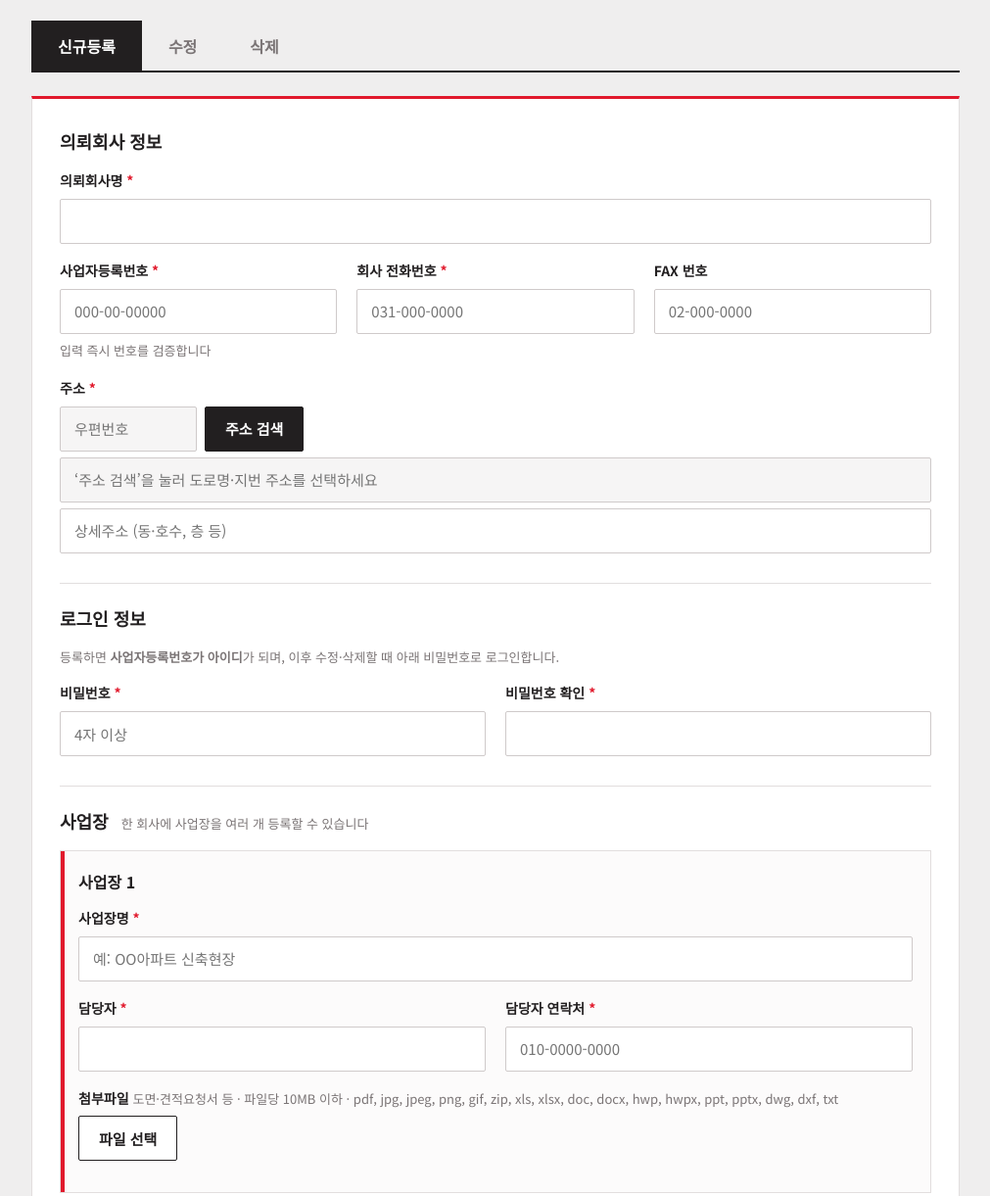
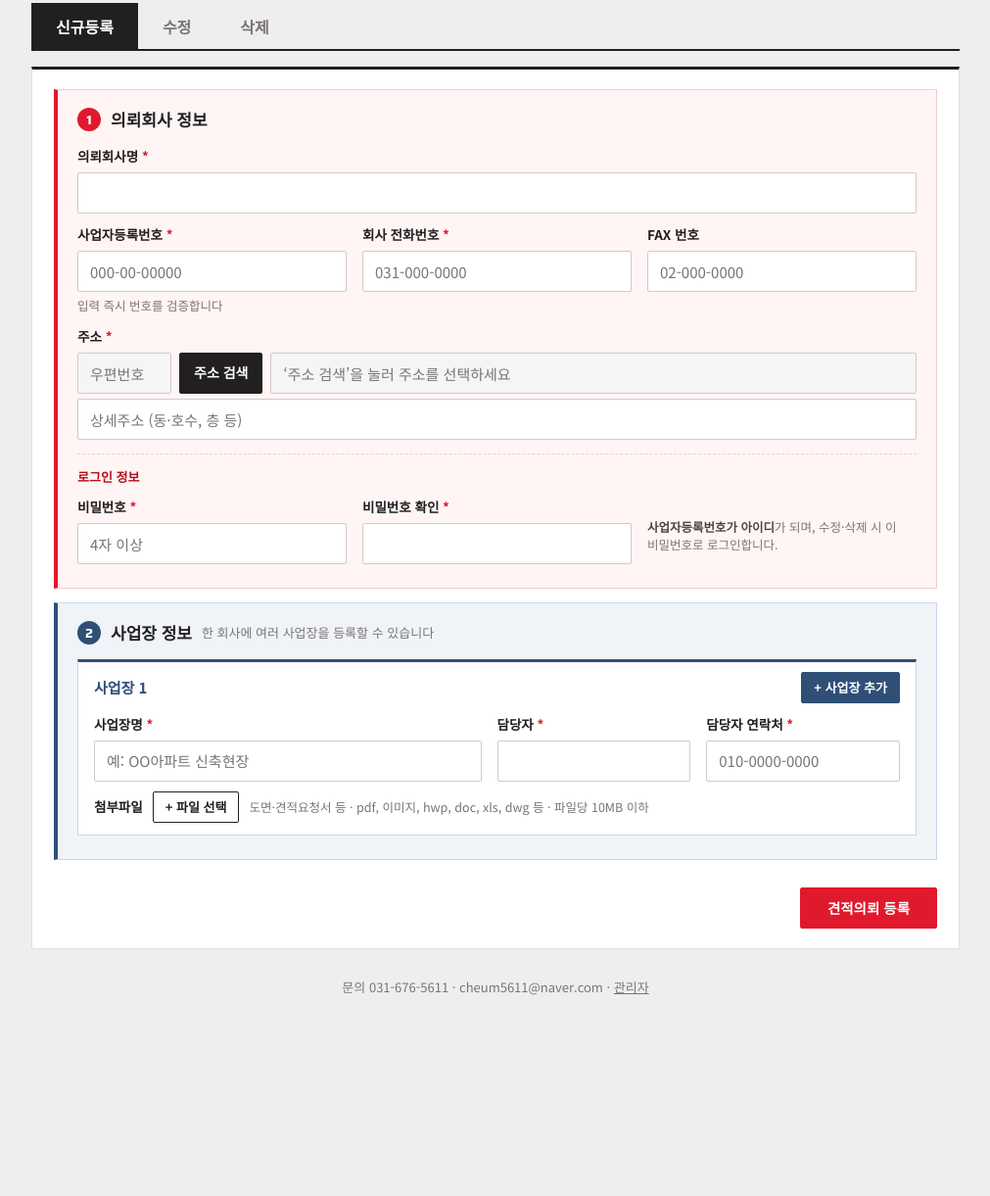
Before and after one commit to dkihm60/cheum-site, a plain HTML site: page quote.html in a window 1280 px wide. Shown: the part 236-1457 px from the top of the page at 98% size, without its empty margins (134-1145 px from the left). After the commit the page ends 1319 px from the top, so only its background shows below. Drawn offline with Linux system fonts and the light colour scheme.

Commit message:
견적의뢰 폼 디자인 개선: 사업장 추가 버튼 이동, 회사/사업장 색상 구분, 여백 정리
Co-Authored-By: Claude Sonnet 5.5 <noreply@anthropic.com>
Claude-Session: https://claude.ai/code/session_01J9Rya6xQNcW9osKxJpBpb3

```diff
--- a/assets/quote-form.js
+++ b/assets/quote-form.js
@@ -8,14 +8,17 @@
 
   function siteTpl(id) {
     return '<section class="q-site">' +
-      '<div class="q-site-hd"><b class="q-site-no">사업장</b><button type="button" class="q-link q-del" data-act="del-site">이 사업장 삭제</button></div>' +
-      '<div class="q-grid">' +
-      '<div class="q-f q-w2"><label for="sn' + id + '">사업장명 <i>*</i></label><input id="sn' + id + '" name="site_name" maxlength="100" placeholder="예: OO아파트 신축현장"></div>' +
+      '<div class="q-site-hd"><b class="q-site-no">사업장</b><span class="q-site-ops">' +
+      '<button type="button" class="q-btn q-btn-st q-btn-sm" data-act="add-site">+ 사업장 추가</button>' +
+      '<button type="button" class="q-link q-del" data-act="del-site">삭제</button></span></div>' +
+      '<div class="q-grid q-gs">' +
+      '<div class="q-f"><label for="sn' + id + '">사업장명 <i>*</i></label><input id="sn' + id + '" name="site_name" maxlength="100" placeholder="예: OO아파트 신축현장"></div>' +
       '<div class="q-f"><label for="sm' + id + '">담당자 <i>*</i></label><input id="sm' + id + '" name="manager" maxlength="50" autocomplete="off"></div>' +
       '<div class="q-f"><label for="sc' + id + '">담당자 연락처 <i>*</i></label><input id="sc' + id + '" name="contact" inputmode="tel" maxlength="14" placeholder="010-0000-0000" autocomplete="off"></div>' +
       '</div>' +
-      '<div class="q-f q-files-box"><span class="q-lbl">첨부파일 <small>도면·견적요청서 등 · 파일당 ' + C.MAX_MB + 'MB 이하 · ' + C.EXT_OK.join(', ') + '</small></span>' +
-      '<div><button type="button" class="q-btn q-btn-line" data-act="pick">파일 선택</button><input type="file" multiple hidden></div>' +
+      '<div class="q-files-box"><div class="q-fr"><span class="q-lbl">첨부파일</span>' +
+      '<button type="button" class="q-btn q-btn-line q-btn-sm" data-act="pick">+ 파일 선택</button><input type="file" multiple hidden>' +
+      '<small>도면·견적요청서 등 · pdf, 이미지, hwp, doc, xls, dwg 등 · 파일당 ' + C.MAX_MB + 'MB 이하</small></div>' +
       '<ul class="q-files"></ul></div>' +
       '</section>';
   }
@@ -23,33 +26,28 @@
   function tpl(mode) {
     var isNew = mode === 'new';
     return '<form class="q-form" novalidate autocomplete="off">' +
-      '<fieldset class="q-sec"><legend>의뢰회사 정보</legend><div class="q-grid">' +
-      '<div class="q-f q-w2"><label for="qf-name">의뢰회사명 <i>*</i></label><input id="qf-name" name="name" maxlength="100" autocomplete="organization"></div>' +
-      '<div class="q-g3 q-w2">' +
+      '<fieldset class="q-sec q-co"><legend><span class="q-no">1</span>의뢰회사 정보</legend>' +
+      '<div class="q-grid q-g1"><div class="q-f"><label for="qf-name">의뢰회사명 <i>*</i></label><input id="qf-name" name="name" maxlength="100" autocomplete="organization"></div></div>' +
+      '<div class="q-grid q-g3">' +
       '<div class="q-f"><label for="qf-biz">사업자등록번호 <i>*</i></label>' +
       '<input id="qf-biz" name="biz_no" inputmode="numeric" maxlength="12" placeholder="000-00-00000">' +
       '<small><em class="q-badge" data-biz aria-live="polite"></em> 입력 즉시 번호를 검증합니다</small></div>' +
       '<div class="q-f"><label for="qf-phone">회사 전화번호 <i>*</i></label><input id="qf-phone" name="phone" inputmode="tel" maxlength="14" placeholder="031-000-0000" autocomplete="tel"></div>' +
       '<div class="q-f"><label for="qf-fax">FAX 번호</label><input id="qf-fax" name="fax" inputmode="tel" maxlength="14" placeholder="02-000-0000"></div>' +
       '</div>' +
-      '<div class="q-f q-w2"><span class="q-lbl">주소 <i>*</i></span>' +
-      '<div class="q-inline"><input name="zipcode" class="q-zip" readonly placeholder="우편번호" aria-label="우편번호"><button type="button" class="q-btn" data-act="addr">주소 검색</button></div>' +
-      '<input name="address" readonly placeholder="‘주소 검색’을 눌러 도로명·지번 주소를 선택하세요" aria-label="주소">' +
+      '<div class="q-f q-addr"><span class="q-lbl">주소 <i>*</i></span>' +
+      '<div class="q-inline"><input name="zipcode" class="q-zip" readonly placeholder="우편번호" aria-label="우편번호"><button type="button" class="q-btn q-btn-sm2" data-act="addr">주소 검색</button>' +
+      '<input name="address" readonly placeholder="‘주소 검색’을 눌러 주소를 선택하세요" aria-label="주소"></div>' +
       '<input name="address_detail" maxlength="100" placeholder="상세주소 (동·호수, 층 등)" aria-label="상세주소"></div>' +
+      '<div class="q-sub-hd">' + (isNew ? '로그인 정보' : '비밀번호 변경') + '</div>' +
+      '<div class="q-grid q-g3">' +
+      '<div class="q-f"><label for="qf-pw">' + (isNew ? '비밀번호 <i>*</i>' : '새 비밀번호') + '</label><input id="qf-pw" name="password" type="password" maxlength="64" autocomplete="new-password" placeholder="4자 이상"></div>' +
+      '<div class="q-f"><label for="qf-pw2">비밀번호 확인' + (isNew ? ' <i>*</i>' : '') + '</label><input id="qf-pw2" name="password2" type="password" maxlength="64" autocomplete="new-password"></div>' +
+      '<p class="q-hint">' + (isNew ? '<b>사업자등록번호가 아이디</b>가 되며, 수정·삭제 시 이 비밀번호로 로그인합니다.' : '바꿀 때만 입력하세요. 비워 두면 유지됩니다.') + '</p>' +
       '</div></fieldset>' +
 
-      '<fieldset class="q-sec"><legend>' + (isNew ? '로그인 정보' : '비밀번호 변경') + '</legend>' +
-      '<p class="q-hint">' + (isNew
-        ? '등록하면 <b>사업자등록번호가 아이디</b>가 되며, 이후 수정·삭제할 때 아래 비밀번호로 로그인합니다.'
-        : '비밀번호를 바꿀 때만 입력하세요. 비워 두면 그대로 유지됩니다.') + '</p>' +
-      '<div class="q-grid">' +
-      '<div class="q-f"><label for="qf-pw">' + (isNew ? '비밀번호 <i>*</i>' : '새 비밀번호') + '</label><input id="qf-pw" name="password" type="password" maxlength="64" autocomplete="new-password" placeholder="4자 이상"></div>' +
-      '<div class="q-f"><label for="qf-pw2">비밀번호 확인' + (isNew ? ' <i>*</i>' : '') + '</label><input id="qf-pw2" name="password2" type="password" maxlength="64" autocomplete="new-password"></div>' +
-      '</div></fieldset>' +
-
-      '<fieldset class="q-sec"><legend>사업장 <small>한 회사에 사업장을 여러 개 등록할 수 있습니다</small></legend>' +
-      '<div class="q-sites"></div>' +
-      '<button type="button" class="q-btn q-btn-line q-add" data-act="add-site">+ 사업장 추가</button></fieldset>' +
+      '<fieldset class="q-sec q-st"><legend><span class="q-no">2</span>사업장 정보 <small>한 회사에 여러 사업장을 등록할 수 있습니다</small></legend>' +
+      '<div class="q-sites"></div></fieldset>' +
       '<p class="q-msg" role="alert" aria-live="assertive"></p>' +
       '</form>';
   }
@@ -91,6 +89,7 @@
       list.forEach(function (s, i) {
         s.querySelector('.q-site-no').textContent = '사업장 ' + (i + 1);
         s.querySelector('[data-act="del-site"]').hidden = list.length < 2;
+        s.querySelector('[data-act="add-site"]').hidden = i !== list.length - 1;
       });
     }
     function renderFiles(s) {
--- a/assets/quote.css
+++ b/assets/quote.css
@@ -2,68 +2,84 @@
 body.q-body{background:var(--mist);min-height:100vh}
 .q-hd-title{font-family:var(--f-lat);font-weight:600;letter-spacing:.14em;font-size:13px;color:var(--mute);text-transform:uppercase}
 .q-home{margin-left:auto;height:38px;padding:0 16px;font-size:14px}
-.q-wrap{max-width:980px;margin:0 auto;padding:40px var(--gut-r) 80px var(--gut)}
+.q-wrap{max-width:980px;margin:0 auto;padding:32px var(--gut-r) 64px var(--gut)}
 .q-wrap.wide{max-width:1240px}
-.q-top{display:flex;gap:18px;align-items:flex-end;margin-bottom:28px;flex-wrap:wrap}
+.q-top{display:flex;gap:16px;align-items:flex-end;margin-bottom:20px;flex-wrap:wrap}
 .q-top h1{font-size:clamp(28px,4vw,40px);font-weight:800}
 .q-top p{color:var(--ink-2);flex-basis:100%}
-.q-card{background:#fff;border:1px solid var(--line);border-top:3px solid var(--red);padding:28px;margin-bottom:20px}
+.q-card{background:#fff;border:1px solid var(--line);border-top:3px solid var(--ink);padding:20px 22px;margin-bottom:16px}
 .q-note{background:#FFF7E6;border:1px solid #F1D79A;padding:14px 18px;margin-bottom:20px;font-size:14px}
 .q-note b{color:var(--red-deep)}
 
 /* 탭 */
-.q-tabs{display:flex;gap:0;border-bottom:2px solid var(--ink);margin-bottom:24px;flex-wrap:wrap}
-.q-tabs button{padding:12px 26px;font-weight:700;font-size:16px;color:var(--mute);border:1px solid transparent;border-bottom:0;margin-bottom:-2px;background:transparent}
+.q-tabs{display:flex;gap:0;border-bottom:2px solid var(--ink);margin-bottom:16px;flex-wrap:wrap}
+.q-tabs button{padding:10px 24px;font-weight:700;font-size:16px;color:var(--mute);border:1px solid transparent;border-bottom:0;margin-bottom:-2px;background:transparent}
 .q-tabs button[aria-selected="true"]{background:var(--ink);color:#fff}
 .q-tabs button:hover:not([aria-selected="true"]){color:var(--ink)}
 .q-sub{display:flex;gap:8px;align-items:center;margin:0 0 16px;flex-wrap:wrap}
 .q-sub .q-who{margin-left:auto;font-size:14px;color:var(--ink-2)}
 
-/* 폼 */
-.q-sec{border:0;border-top:1px solid var(--line);margin:0 0 8px;padding:20px 0 6px}
-.q-sec:first-child{border-top:0;padding-top:0}
-.q-sec legend{font-weight:800;font-size:18px;padding:0 12px 0 0;float:left;width:100%;margin-bottom:14px}
-.q-sec legend small{font-weight:400;color:var(--mute);font-size:13px;margin-left:8px}
+/* 폼 — 회사 정보(레드 계열)와 사업장 정보(스틸블루 계열)를 색으로 구분 */
+:root{--q-st:#2F4F77;--q-st-bg:#F0F4F9;--q-st-line:#CBD6E4;--q-co-bg:#FFF5F5;--q-co-line:#F1CDD1}
+.q-form{display:grid;gap:14px}
+.q-sec{border:0;margin:0;padding:16px 20px 14px;min-width:0}
+.q-sec legend{float:left;width:100%;display:flex;align-items:center;gap:10px;font-weight:800;font-size:17px;padding:0;margin-bottom:12px}
 .q-sec>*:not(legend){clear:both}
-.q-grid{display:grid;grid-template-columns:repeat(2,minmax(0,1fr));gap:16px 20px;margin-bottom:16px}
-.q-g3{display:grid;grid-template-columns:repeat(3,minmax(0,1fr));gap:16px 20px}
-.q-f{display:flex;flex-direction:column;gap:6px;min-width:0}
-.q-w2{grid-column:1/-1}
-.q-f>label,.q-lbl{font-size:14px;font-weight:700}
+.q-sec legend small{font-weight:400;color:var(--mute);font-size:13px}
+.q-no{display:inline-grid;place-items:center;width:24px;height:24px;border-radius:50%;color:#fff;font:700 13px/1 var(--f-lat)}
+.q-co{background:var(--q-co-bg);border:1px solid var(--q-co-line);border-left:4px solid var(--red)}
+.q-co .q-no{background:var(--red)}
+.q-st{background:var(--q-st-bg);border:1px solid var(--q-st-line);border-left:4px solid var(--q-st)}
+.q-st .q-no{background:var(--q-st)}
+.q-sub-hd{font-size:13px;font-weight:800;color:var(--red-deep);margin:14px 0 8px;padding-top:12px;border-top:1px dashed var(--q-co-line)}
+.q-grid{display:grid;grid-template-columns:repeat(2,minmax(0,1fr));gap:10px 16px;margin-bottom:10px}
+.q-g1{grid-template-columns:1fr}
+.q-g3{grid-template-columns:repeat(3,minmax(0,1fr));align-items:start}
+.q-gs{grid-template-columns:minmax(0,2fr) minmax(0,1fr) minmax(0,1fr)}
+.q-f{display:flex;flex-direction:column;gap:5px;min-width:0}
+.q-f>label,.q-lbl{font-size:13.5px;font-weight:700}
 .q-f i{color:var(--red);font-style:normal}
-.q-f small,.q-hint{color:var(--mute);font-size:13px;font-weight:400}
-.q-hint{margin:0 0 14px}
+.q-f small,.q-hint{color:var(--mute);font-size:12.5px;font-weight:400;line-height:1.5}
+.q-hint{margin:0;align-self:end;padding-bottom:10px}
+.q-hint b{color:var(--ink-2)}
 .q-f input[type=text],.q-f input:not([type]),.q-f input[type=password],.q-f input[type=search],.q-f input[type=number],.q-f select,.q-in{
-  width:100%;height:46px;padding:0 14px;border:1px solid #CFCACA;border-radius:2px;background:#fff;font:inherit;font-size:15px;color:var(--ink)}
+  width:100%;height:42px;padding:0 12px;border:1px solid #CFCACA;border-radius:2px;background:#fff;font:inherit;font-size:15px;color:var(--ink)}
 .q-f input[readonly]{background:#F6F5F5}
 .q-f input:focus,.q-in:focus,.q-f select:focus{outline:2px solid var(--red);outline-offset:-1px;border-color:var(--red)}
+.q-st .q-f input:focus{outline-color:var(--q-st);border-color:var(--q-st)}
 .q-f input[aria-invalid="true"]{border-color:var(--red);background:var(--red-tint)}
+.q-addr{margin-bottom:2px}
 .q-inline{display:flex;gap:8px;align-items:center}
-.q-inline input{flex:1}
-.q-zip{max-width:140px;flex:none!important}
-.q-badge{font-style:normal;font-size:13px;font-weight:700;color:var(--mute)}
+.q-inline input{flex:1;min-width:0}
+.q-zip{flex:0 0 96px!important;width:96px!important}
+.q-badge{font-style:normal;font-size:12.5px;font-weight:700;color:var(--mute)}
 .q-badge.ok{color:#14803C}.q-badge.bad{color:var(--red)}
-.q-btn{display:inline-flex;align-items:center;justify-content:center;gap:6px;height:46px;padding:0 20px;background:var(--ink);color:#fff;font-weight:700;font-size:15px;border-radius:2px;white-space:nowrap;border:1px solid var(--ink)}
+.q-btn{display:inline-flex;align-items:center;justify-content:center;gap:6px;height:42px;padding:0 18px;background:var(--ink);color:#fff;font-weight:700;font-size:14.5px;border-radius:2px;white-space:nowrap;border:1px solid var(--ink)}
 .q-btn:hover{background:#000}
 .q-btn-red{background:var(--red);border-color:var(--red)}.q-btn-red:hover{background:var(--red-deep);border-color:var(--red-deep)}
 .q-btn-line{background:#fff;color:var(--ink)}.q-btn-line:hover{background:var(--ink);color:#fff}
-.q-btn-sm{height:34px;padding:0 12px;font-size:13px}
+.q-btn-st{background:var(--q-st);border-color:var(--q-st)}.q-btn-st:hover{background:#223A5A;border-color:#223A5A}
+.q-btn-sm{height:32px;padding:0 12px;font-size:13px}
+.q-btn-sm2{height:42px;padding:0 14px;font-size:14px}
 .q-btn[disabled]{opacity:.5;cursor:not-allowed}
 .q-link{font-size:13px;color:var(--ink-2);text-decoration:underline;padding:2px 4px}
 .q-del{color:var(--red-deep)}
-.q-site{border:1px solid var(--line);background:#FCFBFB;padding:18px 18px 8px;margin-bottom:14px;position:relative}
-.q-site::before{content:"";position:absolute;left:0;top:0;bottom:0;width:4px;background:var(--red)}
-.q-site-hd{display:flex;justify-content:space-between;align-items:center;margin-bottom:12px}
-.q-files{list-style:none;margin:8px 0 10px;padding:0;display:grid;gap:4px}
-.q-files li{display:flex;gap:10px;align-items:center;font-size:14px;background:#fff;border:1px solid var(--line);padding:6px 10px}
-.q-files a{color:var(--red-deep);text-decoration:underline;word-break:break-all}
+.q-site{border:1px solid var(--q-st-line);border-top:3px solid var(--q-st);background:#fff;padding:10px 16px 12px;margin-bottom:10px}
+.q-site-hd{display:flex;justify-content:space-between;align-items:center;margin-bottom:10px;min-height:32px}
+.q-site-no{font-size:15px;color:var(--q-st)}
+.q-site-ops{display:flex;gap:10px;align-items:center}
+.q-fr{display:flex;gap:10px;align-items:center;flex-wrap:wrap}
+.q-fr small{color:var(--mute);font-size:12.5px}
+.q-files{list-style:none;margin:8px 0 0;padding:0;display:grid;gap:4px}
+.q-files:empty{display:none}
+.q-files li{display:flex;gap:10px;align-items:center;font-size:14px;background:var(--q-st-bg);border:1px solid var(--q-st-line);padding:5px 10px}
+.q-files a{color:var(--q-st);text-decoration:underline;overflow-wrap:anywhere}
 .q-files li .q-link{margin-left:auto}
-.q-add{margin:2px 0 16px}
-.q-msg{white-space:pre-line;font-size:14px;font-weight:700;min-height:0}
-.q-msg.err{color:var(--red);background:var(--red-tint);padding:10px 14px;margin:6px 0 14px}
-.q-msg.ok{color:#14803C;background:#E7F6EC;padding:10px 14px;margin:6px 0 14px}
-.q-actions{display:flex;gap:10px;justify-content:flex-end;flex-wrap:wrap;padding-top:8px}
-.q-actions .q-btn{min-width:150px}
+.q-msg{white-space:pre-line;font-size:14px;font-weight:700;min-height:0;margin:0}
+.q-msg.err{color:var(--red);background:var(--red-tint);padding:10px 14px}
+.q-msg.ok{color:#14803C;background:#E7F6EC;padding:10px 14px}
+.q-actions{display:flex;gap:10px;justify-content:flex-end;flex-wrap:wrap;padding-top:14px}
+.q-actions .q-btn{min-width:140px}
 .q-login{max-width:420px;margin:0 auto}
 .q-login h2{font-size:20px;margin-bottom:16px}
 .q-login .q-f{margin-bottom:14px}
@@ -116,7 +132,10 @@ dialog.q-dlg::backdrop{background:rgba(20,18,18,.6)}
   .q-tools .q-in{min-width:0;max-width:none;flex-basis:100%}
   .q-wrap{padding-top:24px}
   .q-card{padding:18px}
-  .q-grid,.q-g3{grid-template-columns:1fr}
+  .q-grid,.q-g3,.q-gs{grid-template-columns:1fr}
+  .q-hint{padding-bottom:0}
+  .q-sec{padding:14px 14px 12px}
+  .q-site{padding:10px 12px 12px}
   .q-tabs button{flex:1;padding:12px 8px;font-size:15px}
   .q-actions .q-btn{flex:1}
   .q-dl{grid-template-columns:100px 1fr}
```
